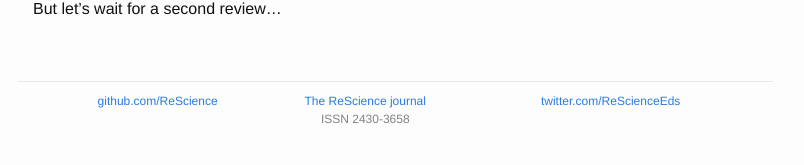
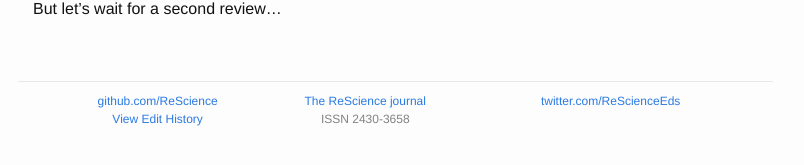
Before and after one commit to ReScience/rescience.github.io, a Jekyll site: the page built from index.md, in a window 1280 px wide. Shown: the part 2162-2327 px from the top of the page, without its empty margins (237-1041 px from the left). Built offline with Jekyll 4.4.1, drawn with Linux system fonts in a browser that asks for light colours; our own code applies the rules of GitHub Pages for plain Markdown files.

Commit message:
Update footer.html

```diff
--- a/_includes/footer.html
+++ b/_includes/footer.html
@@ -5,9 +5,9 @@
       <div class="footer-col footer-col-1">
         <ul class="social-media-list">
           <li><a href="http://github.com/rescience">github.com/ReScience</a></li>
-          	<a href="https://github.com/rescience/rescience.github.io/tree/master/{{ page.path }}"><i class="fa fa-eye" aria-hidden="true"></i></a>
-		<a href="https://github.com/rescience/rescience.github.io/edit/master/{{page.path }}"><i class="fa fa-pencil-square-o" aria-hidden="true"></i></a>
-		<a href="https://github.com/rescience/rescience.github.io/commits/master/{{page.path}}"><i class="fa fa-history" aria-hidden="true"></i></a>
+          	<a href="https://github.com/rescience/rescience.github.io/tree/master/{{ page.path }}">View</a>
+		<a href="https://github.com/rescience/rescience.github.io/edit/master/{{page.path }}">Edit</a>
+		<a href="https://github.com/rescience/rescience.github.io/commits/master/{{page.path}}">History</a>
 
         </ul>
       </div>
```
